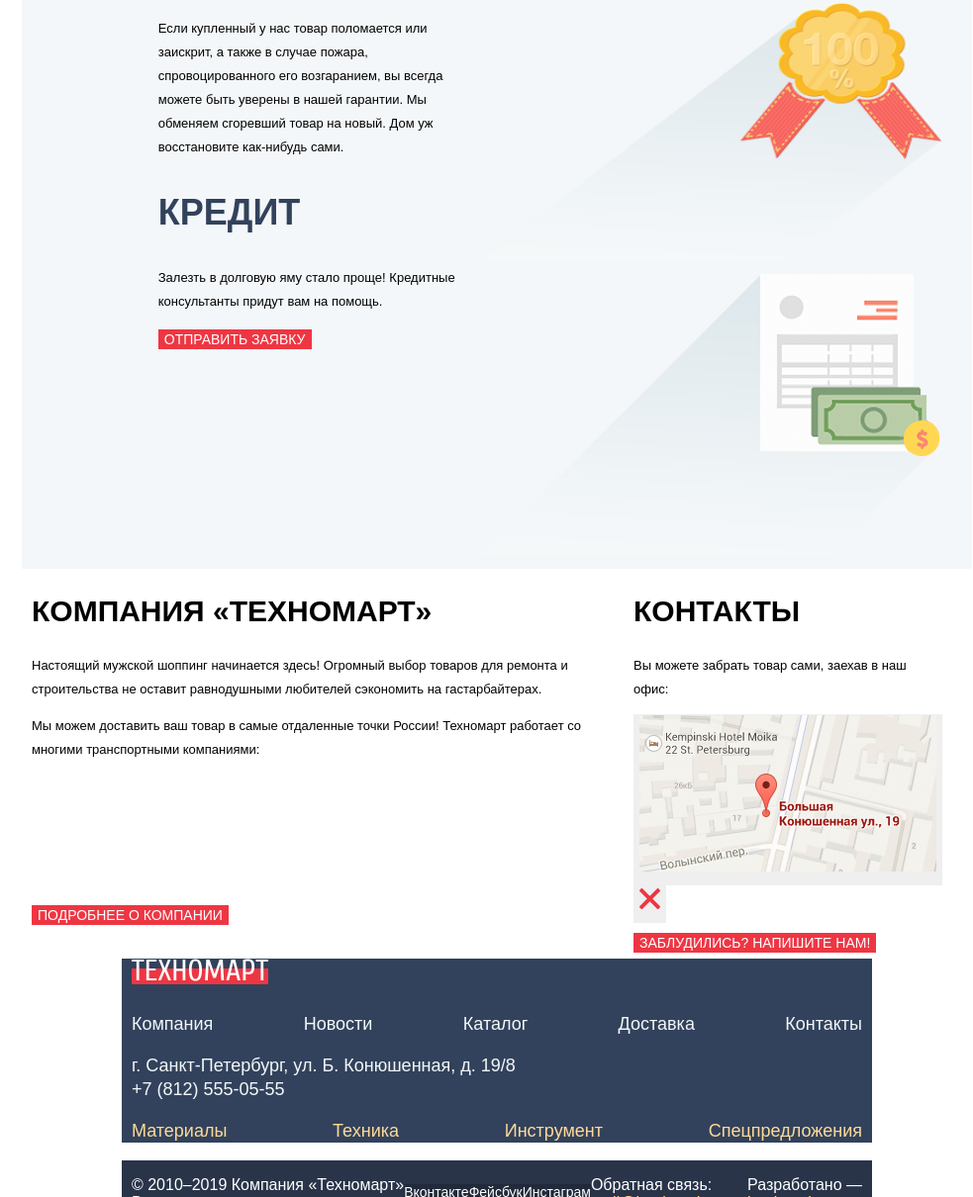
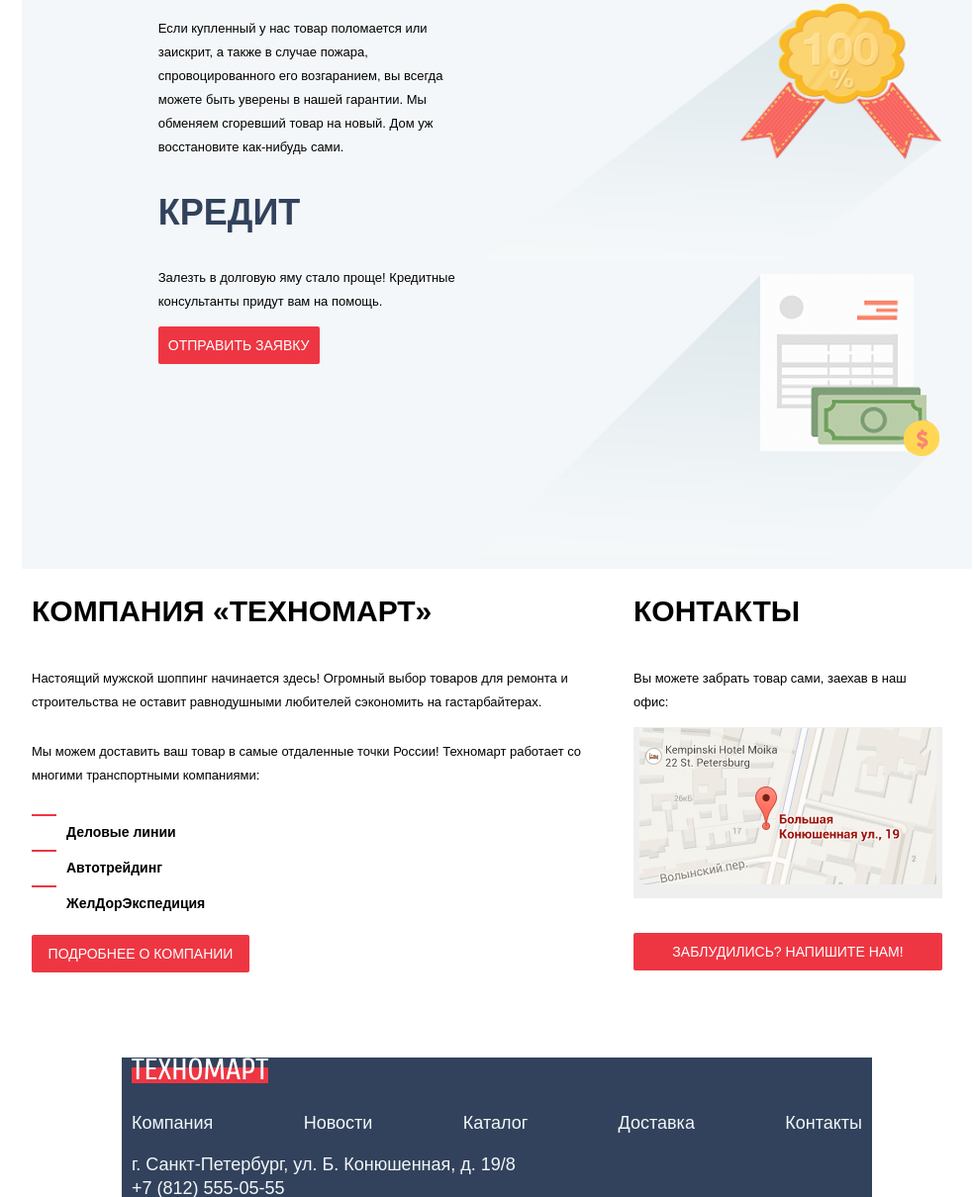
Before and after one commit to khursa/279457-technomart-24, a plain HTML site: page index.html in a window 1280 px wide. Shown: the part 2208-3418 px from the top of the page at 99% size, without its empty margins (138-1121 px from the left). Drawn offline with Linux system fonts and the light colour scheme.

Commit message:
fixed "about company"

```diff
--- a/css/style.css
+++ b/css/style.css
@@ -101,7 +101,8 @@ ul {
 .main-footer__bottom-container,
 .card-product__row,
 .sorting,
-.sorting-btn-wrap {
+.sorting-btn-wrap,
+.about-container {
     display: flex;
     justify-content: space-between;
 }
@@ -453,10 +454,14 @@ ul {
 .company__btn,
 .contacts__btn,
 .credit__button {
+    padding: 10px;
+
     font-size: 14px;
     line-height: 18px;
+    text-transform: uppercase;
 
     background-color: #ee3643;
+    border-radius: 2px;
 }
 
 .promo-slider__link:hover,
@@ -598,12 +603,48 @@ ul {
 
 
 /* ABOUT */
+.about-container {
+    padding-bottom: 86px;
+}
 
+.company,
+.contacts {
+    position: relative;
+
+    display: flex;
+    flex-direction: column;
+    justify-content: stretch;
+}
+
+.contacts__map--wrap {
+    margin-bottom: 35px;
+}
+
+.company__btn {
+    max-width: 220px;
+}
+
+.company__list {
+    margin-left: 35px;
+    /* font-size: 18px; */
+    font-weight: 700;
+    /* line-height: 20px; */
+    color: #000;
+}
+
+.company__item:before {
+    position: absolute;
+    content: '';
+    width: 25px;
+    height: 2px;
+    background-color: #ee3643;
+    left: 0;
+}
 
 
 /* POPAP */
 
-.popular-map,
+.popup-map,
 .popup-write-us,
 .popup-added-product {
     display: none;
```
Also changed, not shown: index.html (+1 -0 lines).
